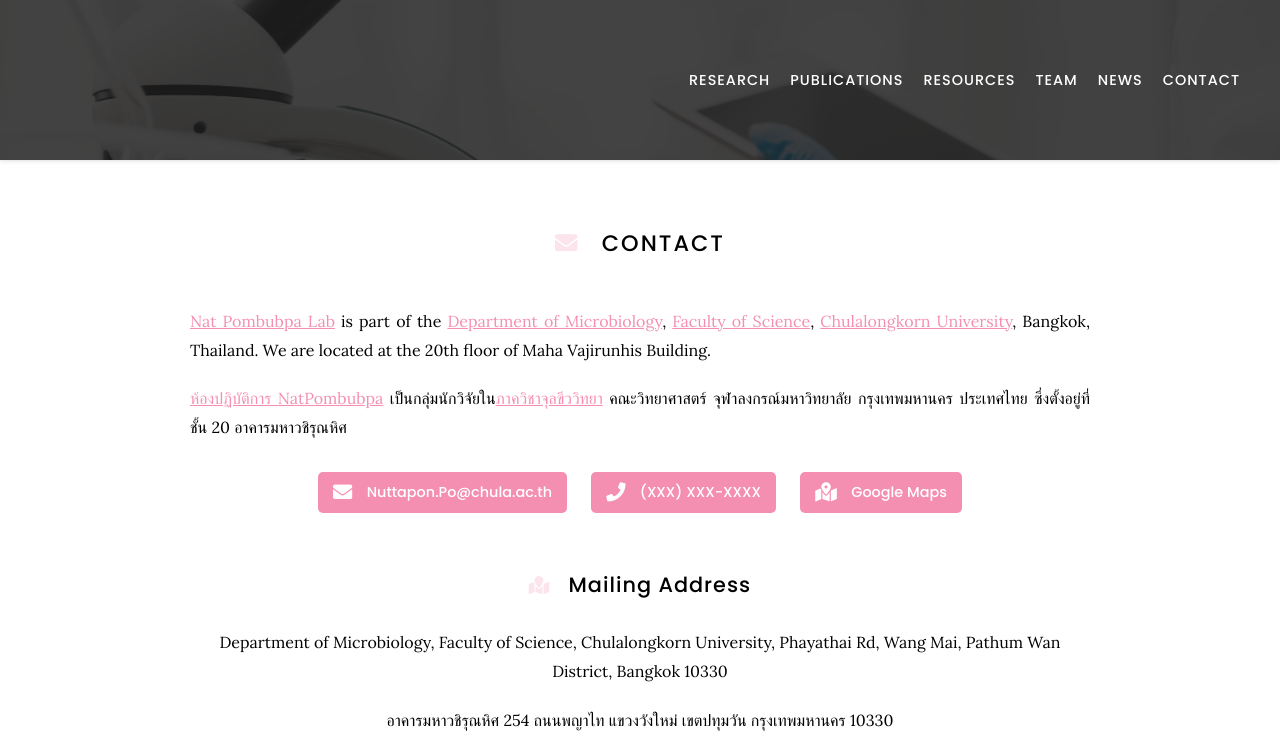
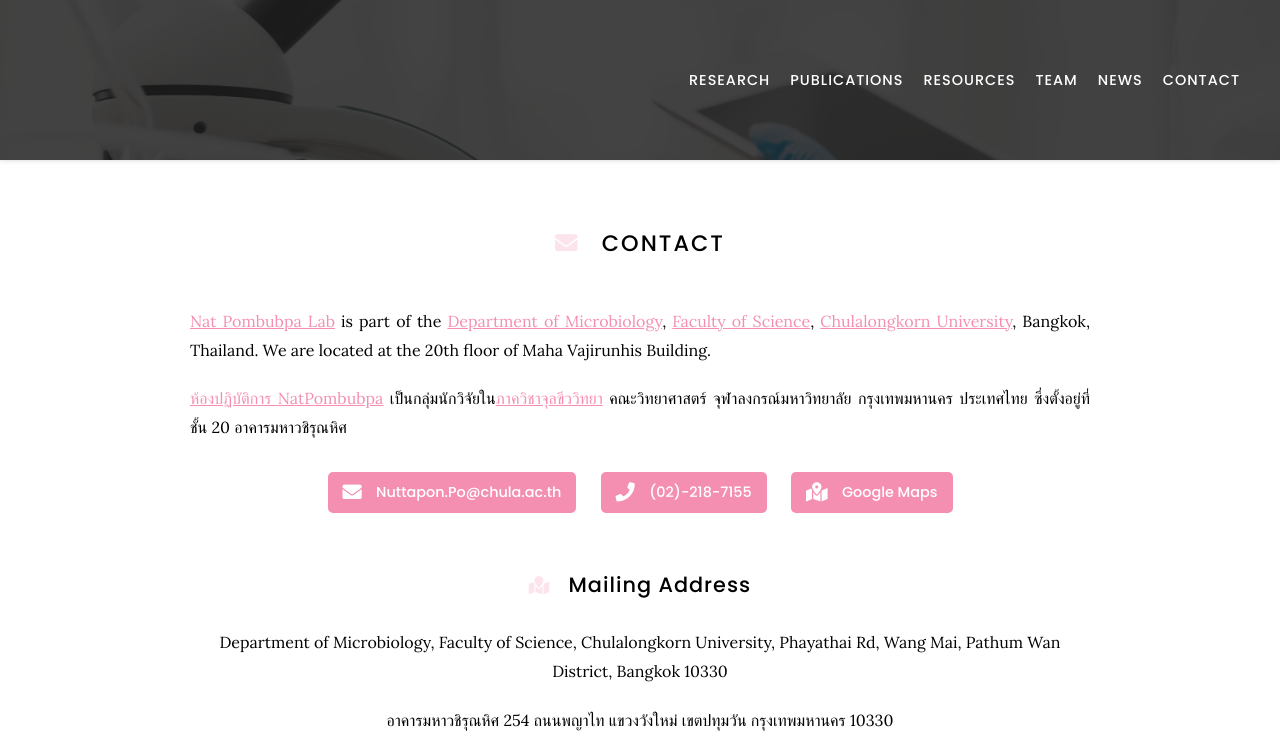
Before and after one commit to natpombubpa-lab/natpombubpa-lab.github.io, a Jekyll site: the page built from contact/index.md, in a window 1280 px wide. Shown: the top 754 px of the page. Built offline with Jekyll 4.4.1, drawn with Linux system fonts in a browser that asks for light colours; nearby versions of some CDN libraries; grey boxes are pictures that could not be loaded.

Commit message:
Update index.md

```diff
--- a/contact/index.md
+++ b/contact/index.md
@@ -25,9 +25,9 @@
   include link.html
   type="phone"
   icon=""
-  text="(XXX) XXX-XXXX"
+  text="(02)-218-7155"
   tooltip=""
-  link="+66-XXX-XXX-XXXX"
+  link="+6622187155"
   style="button"
 %}
 {%
```
